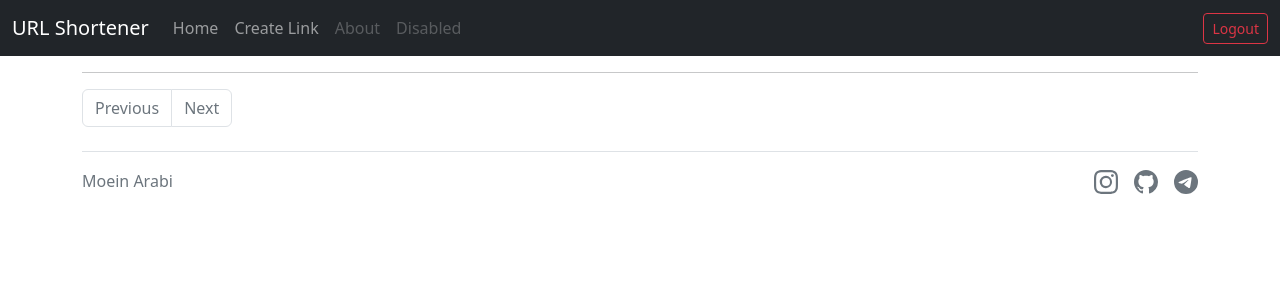
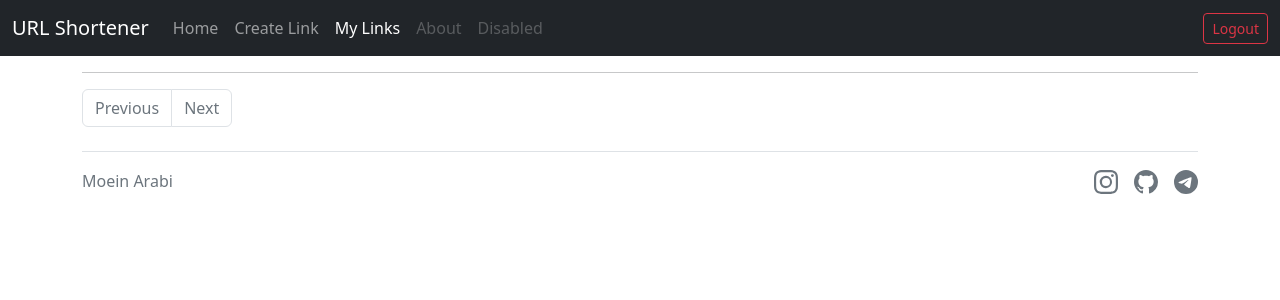
Before and after one commit to ILoveBacteria/url-shortener, a Flask app: page /links in a window 1280 px wide. Shown: the top 300 px of the page. Run offline with Flask 2, Linux system fonts and the light colour scheme; the visitor is signed in with stand-in values (Sample User, id 1); data comes from the database, SQL or seed files in the repository; data that the repository does not hold is empty.

Commit message:
Add links route to navbar and buttons

```diff
--- a/app/templates/base.html
+++ b/app/templates/base.html
@@ -41,6 +41,11 @@
                         <a class="nav-link active" href="{{ url_for('create_new_link') }}">Create Link</a>
                     {% else %}
                         <a class="nav-link" href="{{ url_for('create_new_link') }}">Create Link</a>
+                    {% endif %}
+                    {% if request.path == url_for('links') %}
+                        <a class="nav-link active" href="{{ url_for('links') }}">My Links</a>
+                    {% else %}
+                        <a class="nav-link" href="{{ url_for('links') }}">My Links</a>
                     {% endif %}
                     <a class="nav-link disabled" href="#">About</a>
                     <a class="nav-link disabled">Disabled</a>
```
